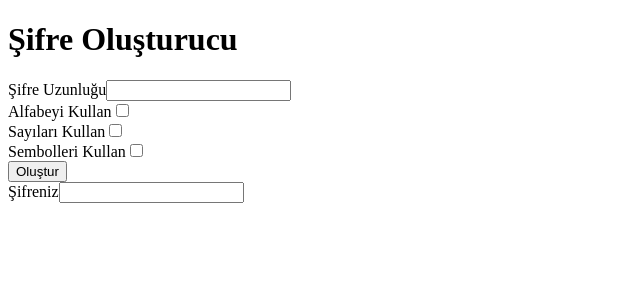
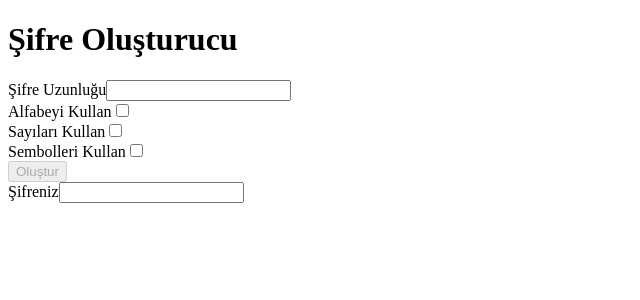
Before and after one commit to guneykilicel/password-generator-with-angular, an Angular app: page / in a window 1280 px wide. Shown: the top 300 px of the page, without its empty margins (0-640 px from the left). Built offline with nearby package versions, Linux system fonts and the light colour scheme.

Commit message:
inputa deger girmeli ve checklerden biri sec

```diff
--- a/src/app/app.component.html
+++ b/src/app/app.component.html
@@ -21,7 +21,7 @@
 </div>
 
 <div>
-  <button (click) = "buttonClick()">Oluştur</button>
+  <button [disabled] = "!(length && (includeLetters || includeNumbers || includeSymbols))" (click) = "buttonClick()">Oluştur</button>
 </div>
 
 <div>
```
